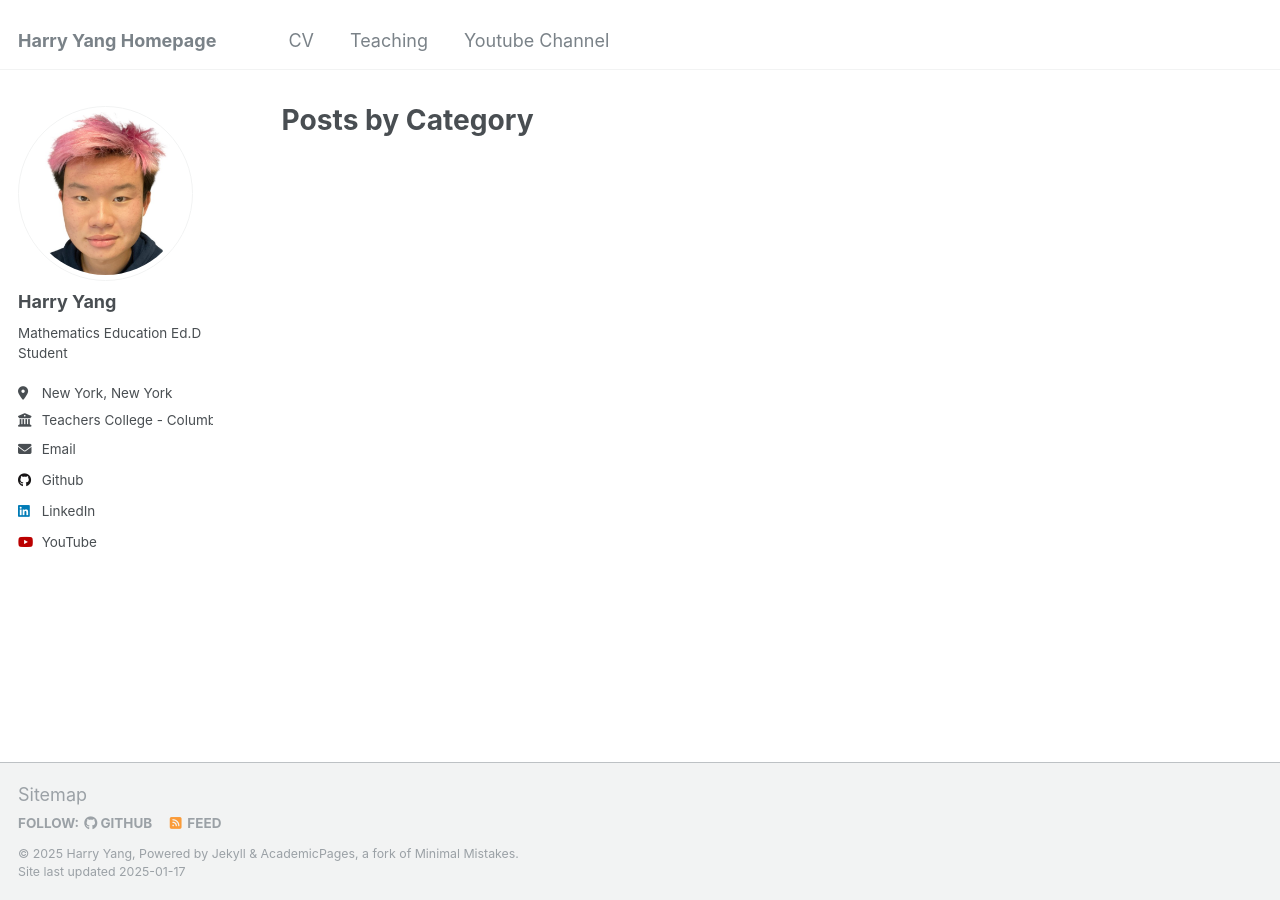
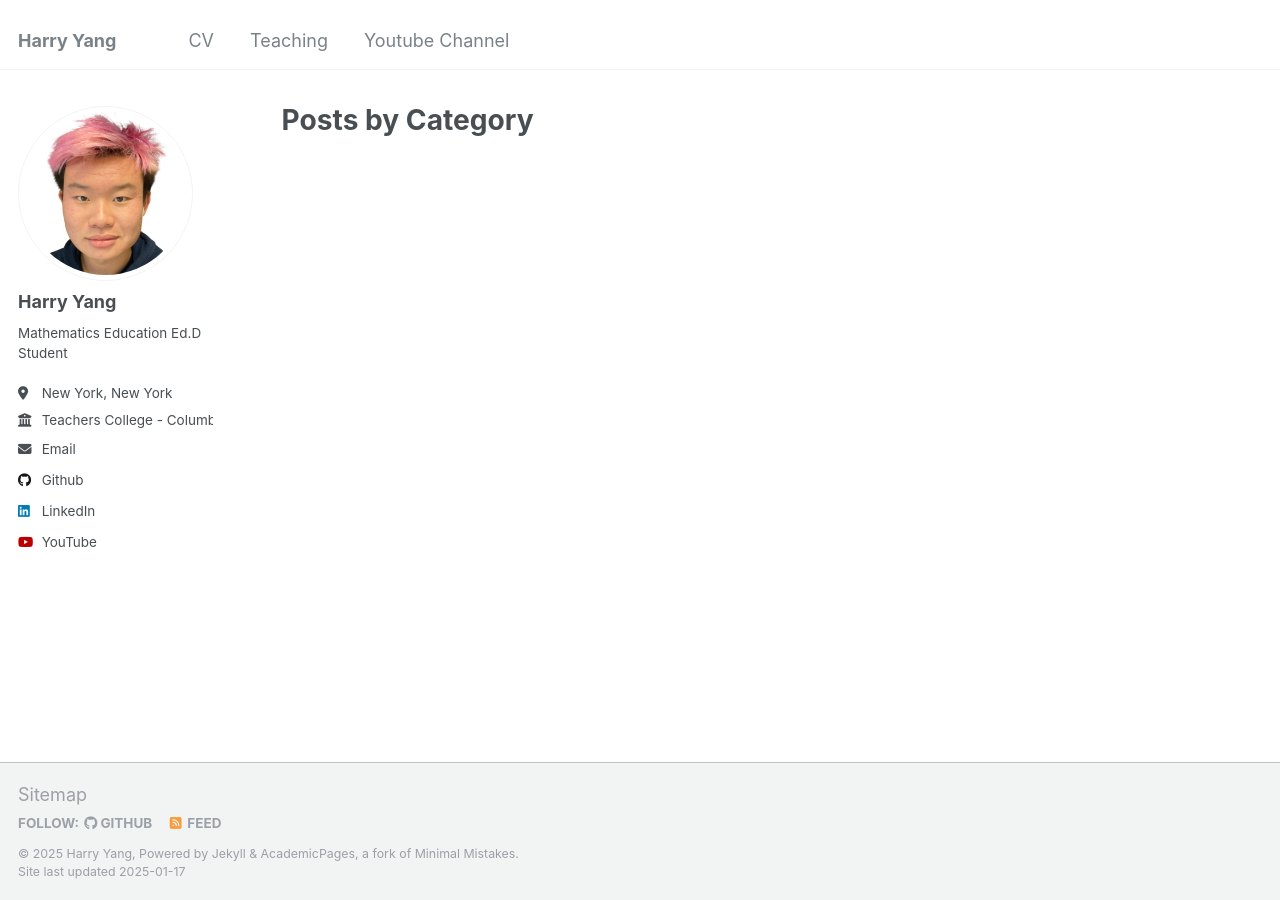
Before and after one commit to harry-yangmath/harry-yangmath.github.io, a Jekyll site: the page built from _pages/category-archive.html, in a window 1280 px wide. Built offline with Jekyll 4.4.1, drawn with Linux system fonts in a browser that asks for light colours.

Commit message:
nav edit

```diff
--- a/_config.yml
+++ b/_config.yml
@@ -8,7 +8,7 @@
 
 # Basic Site Settings
 locale                   : "en-US"
-title                    : "Harry Yang Homepage"
+title                    : "Harry Yang"
 title_separator          : "-"
 name                     : &name "Harry Yang"
 description              : &description "personal description"
```
